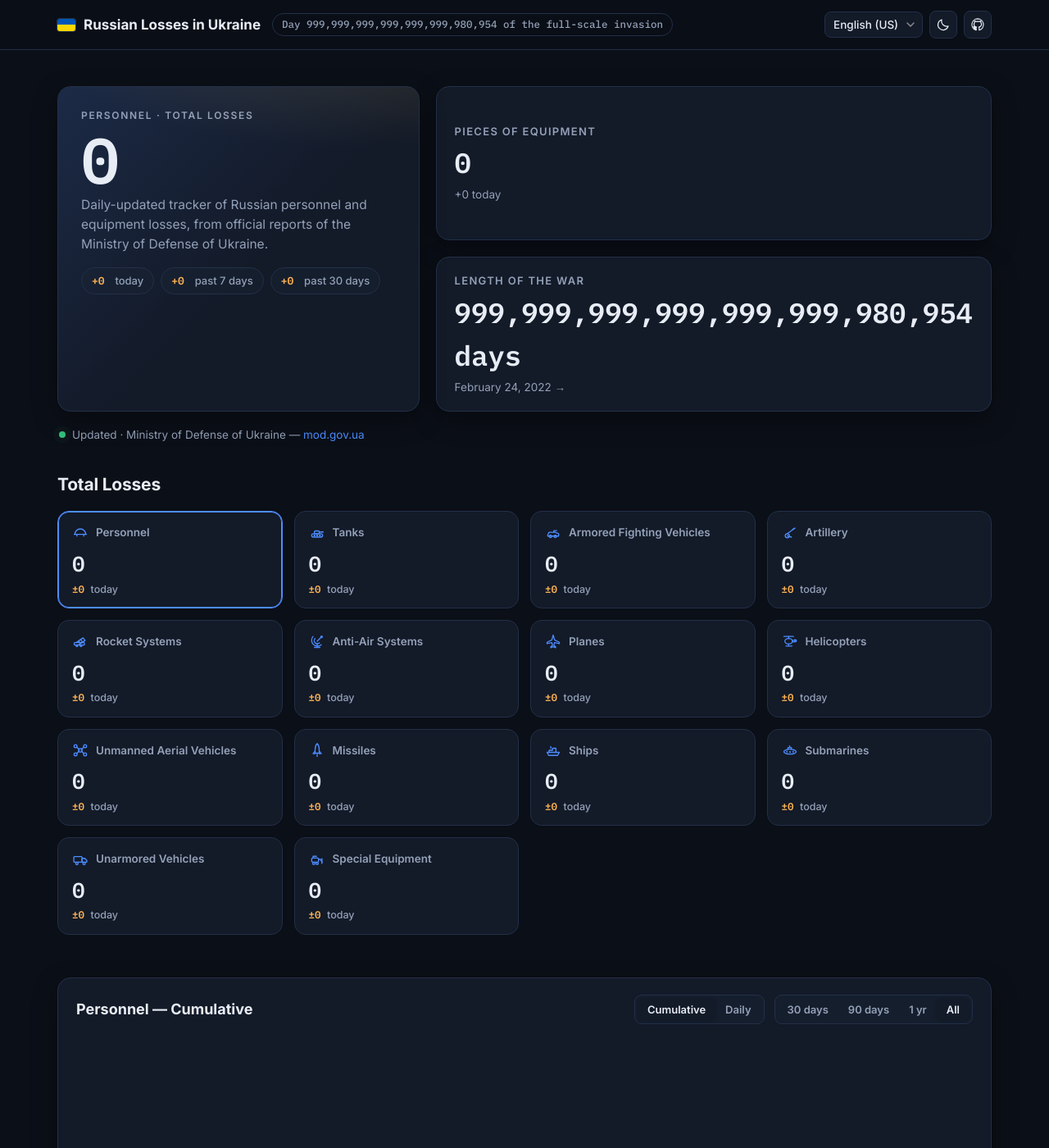
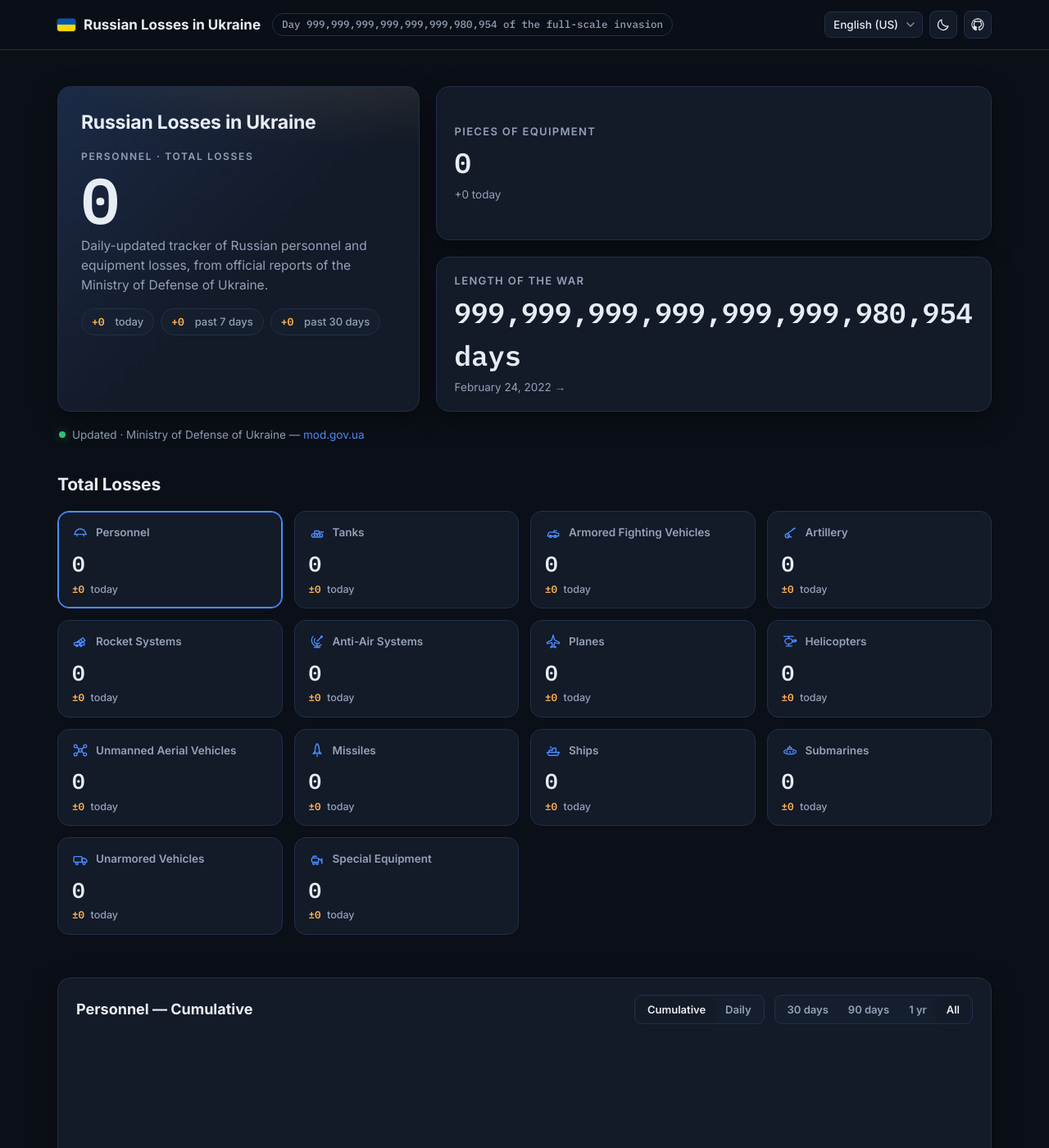
Before and after one commit to lod-db/orc-losses, a Jekyll site: the page built from docs/index.html, in a window 1280 px wide and 1400 px high. Shown: the whole window at 82% size. Built offline with Jekyll 4.4.1, drawn with Linux system fonts in a browser that asks for light colours; part of the change alters nothing that is shown.

Commit message:
Strengthen SEO metadata
- Add visible h1 with the localized page title to the hero.
- OpenGraph: og:site_name, og:locale + 5 alternates, og:image:alt;
  explicit twitter:title/description/image:alt.
- Dataset JSON-LD: temporalCoverage, spatialCoverage, creator,
  publisher, isBasedOn/citation (MoD Ukraine), and variableMeasured
  with the current value of all 14 categories.
- Validated JSON-LD parses and tags render on all 6 locale pages.

Co-authored-by: Zach Cutler <linkofdarkness@users.noreply.github.com>

```diff
--- a/docs/_layouts/default.html
+++ b/docs/_layouts/default.html
@@ -64,15 +64,22 @@
     <link href="https://fonts.googleapis.com/css2?family=Inter:wght@400;500;600;700&family=IBM+Plex+Mono:wght@500;600&display=swap" rel="stylesheet">
     <link href="/css/app.css" rel="stylesheet">
 
-    <meta name="twitter:card" content="summary_large_image">
     <meta property="og:type" content="website">
-    <meta property="og:title" content="{{ lang.title }}">
+    <meta property="og:site_name" content="{{ lang.page-title }}">
+    <meta property="og:locale" content="{{ lang.slug | replace: '-', '_' }}">
+    {% for l in site.data.translations %}{% unless l.slug == lang.slug %}<meta property="og:locale:alternate" content="{{ l.slug | replace: '-', '_' }}">
+    {% endunless %}{% endfor %}<meta property="og:title" content="{{ lang.title }}">
     <meta property="og:description" content="{{ lang.description }}">
     <meta property="og:url" content="{{ canonical_url }}">
     <meta property="og:image" content="https://www.ukrainewarlosses.com/og-image.png">
     <meta property="og:image:width" content="1200">
     <meta property="og:image:height" content="630">
+    <meta property="og:image:alt" content="{{ lang.title }}">
+    <meta name="twitter:card" content="summary_large_image">
+    <meta name="twitter:title" content="{{ lang.title }}">
+    <meta name="twitter:description" content="{{ lang.description }}">
     <meta name="twitter:image" content="https://www.ukrainewarlosses.com/og-image.png">
+    <meta name="twitter:image:alt" content="{{ lang.title }}">
 
     <script>
         // Apply persisted theme before first paint to avoid a flash.
@@ -114,6 +121,32 @@
       "schemaVersion": "https://www.ukrainewarlosses.com/assets/schema/{{ lang.schema }}",
       "datePublished": "2022-02-24",
       "dateModified": "{{ current.date }}",
+      "temporalCoverage": "2022-02-24/{{ current.date }}",
+      "spatialCoverage": {
+        "@type": "Place",
+        "name": "Ukraine"
+      },
+      "creator": {
+        "@type": "Organization",
+        "name": "Orc Losses",
+        "url": "https://github.com/lod-db/orc-losses"
+      },
+      "publisher": {
+        "@type": "Organization",
+        "name": "Orc Losses",
+        "url": "https://www.ukrainewarlosses.com"
+      },
+      "isBasedOn": "https://mod.gov.ua",
+      "citation": "{{ lang.ua-min-def }} — mod.gov.ua",
+      "variableMeasured": [
+        {% for cat in site.data.categories %}{
+          "@type": "PropertyValue",
+          "name": "{{ lang[cat.label] }}",
+          "value": {{ current[cat.key] | default: 0 }},
+          "unitText": "cumulative since 2022-02-24"
+        }{% unless forloop.last %},{% endunless %}
+        {% endfor %}
+      ],
       "isAccessibleForFree": true
     }
     </script>
@@ -174,6 +207,7 @@
         <section class="hero" aria-label="{{ lang.line-title }}">
             <div class="hero-grid">
                 <div class="hero-main">
+                    <h1 class="hero-title">{{ lang.page-title }}</h1>
                     <p class="kicker">{{ lang.personnel-label }} · {{ lang.line-title }}</p>
                     <div class="big-number" id="hero-number" data-value="{{ p_total }}">{% include fmt-number.html number=p_total sep=sep %}</div>
                     <p class="hero-sub">{{ lang.tagline }}</p>
--- a/docs/css/app.css
+++ b/docs/css/app.css
@@ -114,6 +114,7 @@ select.lang-select {
   content: ""; position: absolute; inset: 0; pointer-events: none;
   background: radial-gradient(600px 220px at 85% -20%, color-mix(in srgb, var(--gold) 14%, transparent), transparent 70%);
 }
+.hero-title { font-size: 23px; font-weight: 700; letter-spacing: -.01em; margin: 0 0 14px; }
 .kicker {
   text-transform: uppercase; letter-spacing: .14em; font-size: 12px;
   font-weight: 600; color: var(--text-2); margin: 0 0 4px;
```
